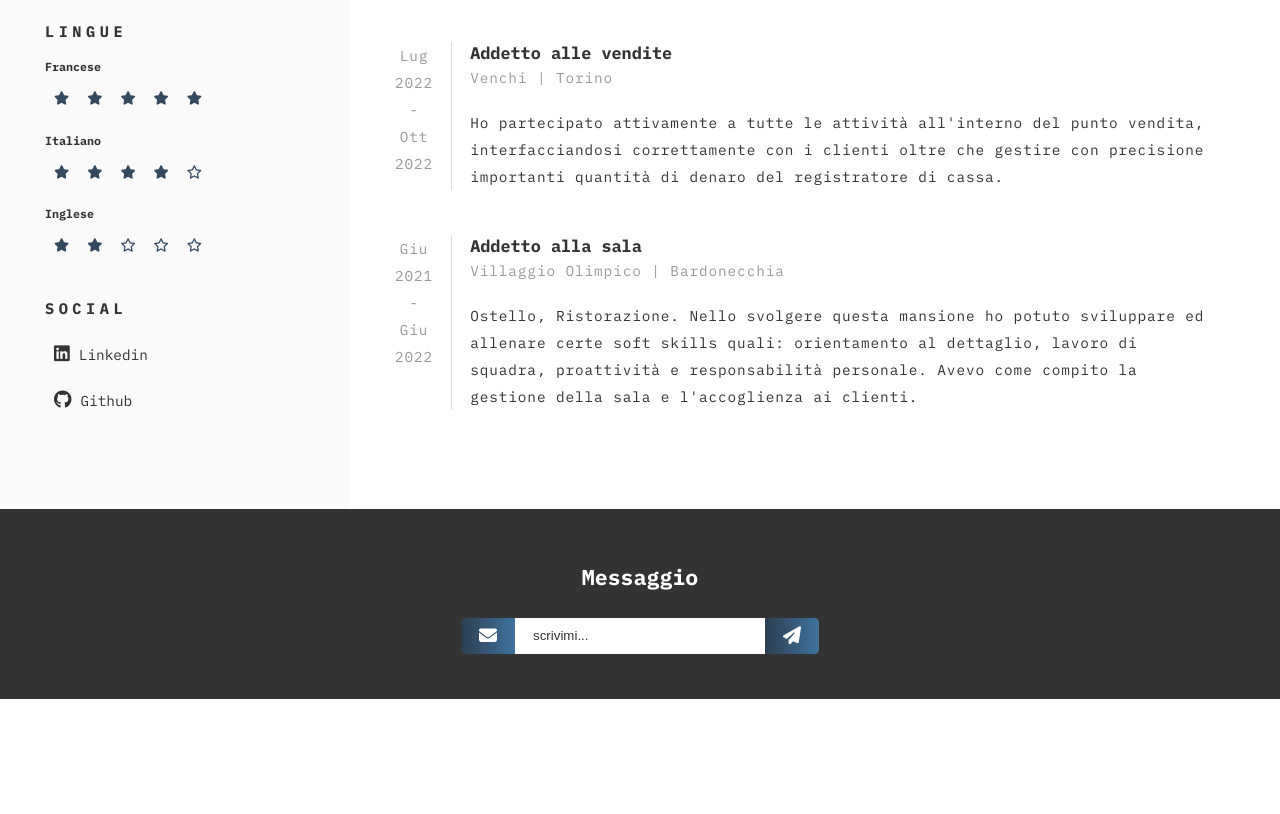
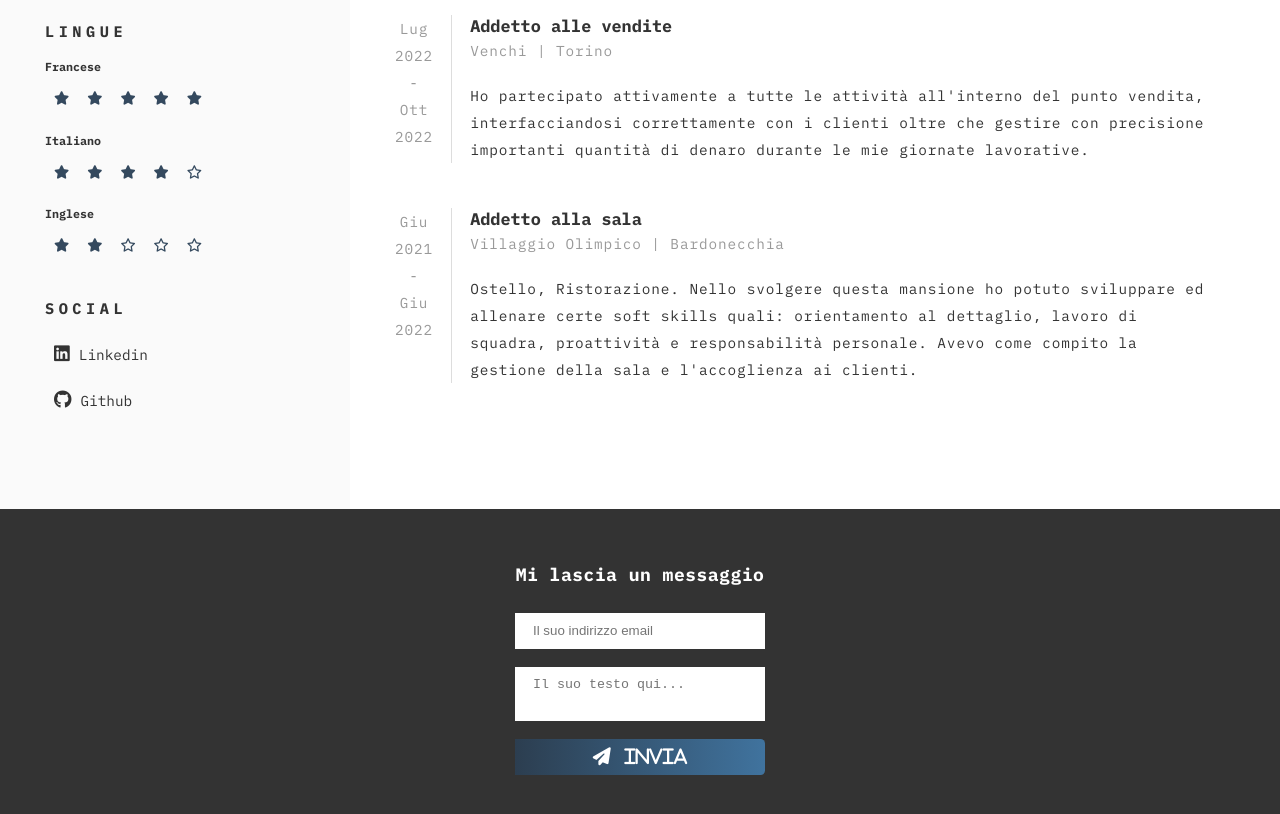
Before and after one commit to CedricMokoko/Curriculum-netlify, a website: page index.html in a window 1280 px wide. Shown: the part 1486-2300 px from the top of the page. Before the commit the page ends 2185 px from the top, so only its background shows below. Drawn offline with Linux system fonts and the light colour scheme.

Commit message:
adapt form for netlify v-3

```diff
--- a/index.html
+++ b/index.html
@@ -163,10 +163,10 @@
           <h3>Junior Java Developer</h3>
           <p class="text-hint mb-2">Generation Italy</p>
           <p>Corso di 500 ore durante il quale sono state fornite basi di
-            programmazione ad oggetti in Java (Java 11 Programming),
+            programmazione ad oggetti in Java/Java EE (Java 11 Programming),
             oltre che nei principali linguaggi di programmazione Front End
             (HTML, CSS, Javascript, JQuery, Bootstrap) ed i fondamenti di
-            progettazione e sviluppo di basi di dati relazionali tramite
+            progettazione e sviluppo di basi di dati relazionali tramite il
             linguaggio MySQL.
           </p>
         </div>
@@ -179,8 +179,8 @@
           <h3>Laurea Magistrale a ciclo unico - Farmacia (sospesa)
           </h3>
           <p class="text-hint mb-2">Università di Torino</p>
-          <p>Durante quel periodo ho svolto un periodo di scambio di sei
-            mesi con l’università di Ginevra in Svizzera attraverso il
+          <p>Durante quel periodo ho fatto sei
+            mesi preso l’università di Ginevra (Svizzera) per via del
             programma SWISS EUROPEAN MOBILITY
             (SEMP/ ex-ERASMUS).
           </p>
@@ -192,7 +192,7 @@
         </div>
         <div class="content">
           <h3>Maturità scientifica</h3>
-          <p class="text-hint mb-2">Liceo Nozionale Leon M'BA</p>
+          <p class="text-hint mb-2">Liceo Nazionale Leon M'BA</p>
         </div>
       </div>
       <h2 class="title-small">ESPERIENZA PROFESSIONALE</h2>
@@ -222,7 +222,7 @@
           <p>Ho partecipato attivamente a tutte le attività all'interno del
             punto vendita, interfacciandosi correttamente con i clienti
             oltre che gestire con precisione importanti quantità di
-            denaro del registratore di cassa.
+            denaro durante le mie giornate lavorative.
           </p>
         </div>
       </div>
@@ -245,12 +245,12 @@
     </main>
 
     <footer>
-      <h2 class="title small">Messaggio</h2>
+      <h2 class="title small">Mi lascia un messaggio</h2>
       <form name="contact" methode="POST" data-netlify="true">
-        <i class="fa-solid fa-envelope prefix"></i>
-        <input type="text" name="message" placeholder="scrivimi...">
+        <input name="email" type="email" class="form-control" placeholder="Il suo indirizzo email">
+        <textarea name="name"  rows="2" placeholder="Il suo testo qui..." autofocus ></textarea>
         <button type="submit">
-          <i class="fa-solid fa-paper-plane postfix"></i>
+          <i class="fa-solid fa-paper-plane postfix"><span> Invia</span></i>
         </button>
       </form>
     </footer>
--- a/scss/style.scss
+++ b/scss/style.scss
@@ -270,53 +270,32 @@ footer{
   }
   h2{
     margin-bottom: 3rem;
+    font-size: 2rem;
+    letter-spacing: 0.5px;
   }
   form{
     display: flex;
+    flex-direction: column;
     align-items: center;
-    .prefix{
-      background: linear-gradient(to right, var(--dark), var(--light));
-      padding: 1rem 2rem;
-      color: white;
-      font-size: 2rem;
-      border-bottom-left-radius: 0.5rem;
-      border-top-left-radius: 0.5rem;
-      @include lg{
-        padding: 1rem;
-      }
-      @include md{
-        padding: 1rem;
-      }
-      @include sm{
-        padding: 1rem;
-      }
-      @include xs{
-        padding: 1rem;
-      }
-    }
     input{
-      outline: 0;
+      margin-bottom: 2rem;
+      outline: none;
       border: 0;
       min-width: 250px;
       padding: 1rem 2rem;
       line-height: 2rem;
-      @include lg{
-        min-width: 230px;
-      }
-      @include md{
-        min-width: 210px;
-      }
-      @include sm{
-        min-width: 200px;
-      }
-      @include xs{
-        min-width: 200px;
-      }
-      &::placeholder{
-        color: var(--text);
-      }
+    }
+    textarea{
+      resize: none;
+      box-sizing: border-box;
+      outline: none;
+      border: 0;
+      min-width: 250px;
+      padding: 1rem 2rem;
+      line-height: 2rem;
     }
     button{
+      margin-top: 2rem;
       background: var(--text);
       border: 0;
       cursor: pointer;
@@ -331,17 +310,9 @@ footer{
         font-size: 2rem;
         border-bottom-right-radius: 0.5rem;
         border-top-right-radius: 0.5rem;
-        @include lg{
-          padding: 1rem;
-        }
-        @include md{
-          padding: 1rem;
-        }
-        @include sm{
-          padding: 1rem;
-        }
-        @include xs{
-          padding: 1rem;
+        min-width: 250px;
+        span{
+          margin-left: 1rem;
         }
       }
     }
```
Also changed, not shown: css/style.css, 1 other file.
